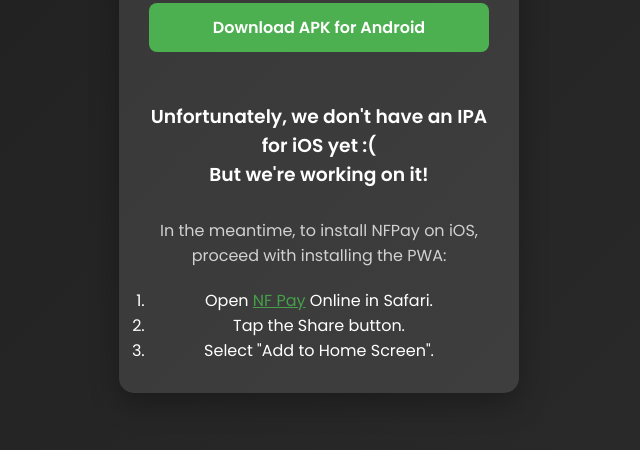
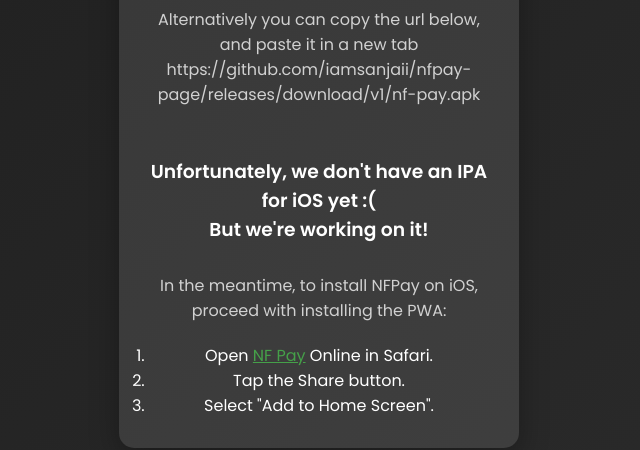
Before and after one commit to iamsanjaii/nfpay-page, a plain HTML site: page index.html in a window 1280 px wide. Shown: the part 350-800 px from the top of the page, without its empty margins (321-961 px from the left). Drawn offline with Linux system fonts and the light colour scheme.

Commit message:
Updated Alternate link

```diff
--- a/index.html
+++ b/index.html
@@ -17,7 +17,7 @@
         <a href="nf-pay.apk" class="btn android" download>
             Download APK for Android
         </a>
-
+        <p>Alternatively you can copy the url below, and paste it in a new tab <br>https://github.com/iamsanjaii/nfpay-page/releases/download/v1/nf-pay.apk</p>
 
 
         <h3 class="ios-line">Unfortunately, we don't have an IPA for iOS yet :( <br />But we're working on it!
@@ -25,7 +25,7 @@
         <p>In the meantime, to install NFPay
             on iOS, proceed with installing the PWA:</p>
         <ol>
-            <li>Open <a class="ios-button" href="https://app.nittfest.in">NF Pay</a> Online in Safari.</li>
+            <li>Open <a class="ios-button" href="https://github.com/iamsanjaii/nfpay-page/releases/download/v1/nf-pay.apk">NF Pay</a> Online in Safari.</li>
             <li>Tap the Share button.</li>
             <li>Select "Add to Home Screen".</li>
         </ol>
```
